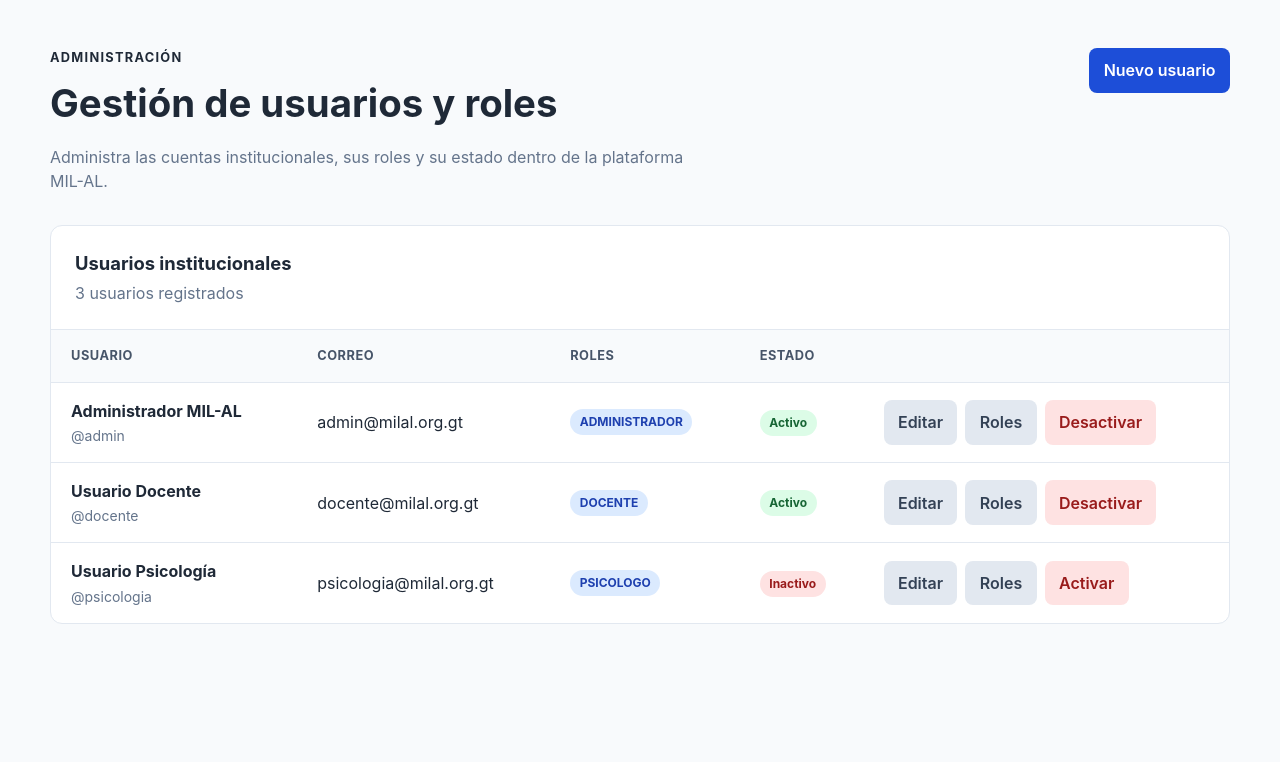
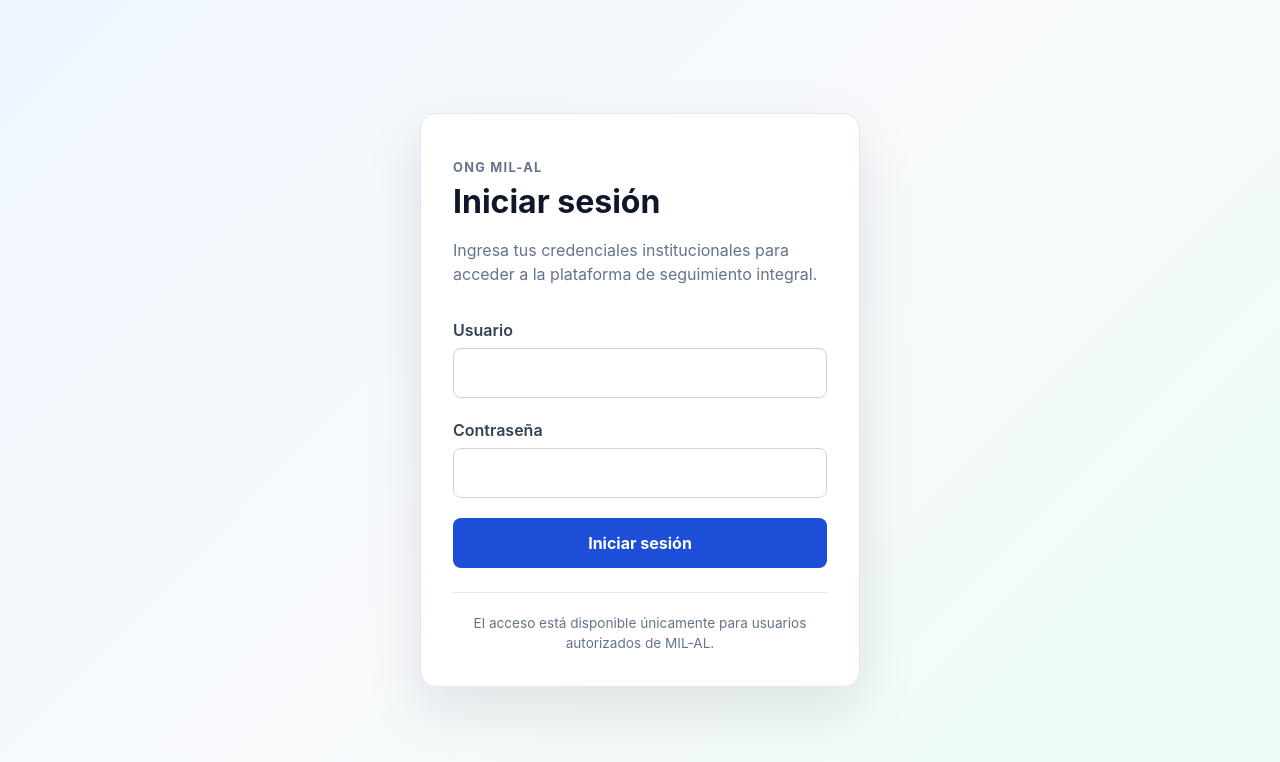
Before and after one commit to JeffValleCotom/ONG_MIL-AL, a React app in the folder frontend/: page / in a window 1280 px wide. Shown: the top 762 px of the page. Built offline with nearby package versions, Linux system fonts and the light colour scheme; the HTML template or start-up script is replaced by a standard one.

Commit message:
feat(auth): implement login form

```diff
--- a/frontend/src/App.jsx
+++ b/frontend/src/App.jsx
@@ -1,8 +1,7 @@
-import './components/Modal.css'
-import UserManagementPage from './features/users/pages/UserManagementPage'
+import LoginPage from './features/auth/pages/LoginPage'
 
 function App() {
-  return <UserManagementPage />
+  return <LoginPage />
 }
 
 export default App
--- /dev/null
+++ b/frontend/src/features/auth/components/LoginForm.jsx
@@ -0,0 +1,89 @@
+import { useState } from 'react'
+
+function LoginForm({
+  onSubmit,
+  isSubmitting = false,
+  error = '',
+}) {
+  const [formData, setFormData] = useState({
+    username: '',
+    password: '',
+  })
+
+  function handleChange(event) {
+    const { name, value } = event.target
+
+    setFormData((current) => ({
+      ...current,
+      [name]: value,
+    }))
+  }
+
+  function handleSubmit(event) {
+    event.preventDefault()
+
+    onSubmit?.(formData)
+  }
+
+  return (
+    <form
+      className="login-form"
+      onSubmit={handleSubmit}
+    >
+      <div className="form-field">
+        <label htmlFor="login-username">
+          Usuario
+        </label>
+
+        <input
+          id="login-username"
+          name="username"
+          type="text"
+          value={formData.username}
+          onChange={handleChange}
+          autoComplete="username"
+          required
+          disabled={isSubmitting}
+        />
+      </div>
+
+      <div className="form-field">
+        <label htmlFor="login-password">
+          Contraseña
+        </label>
+
+        <input
+          id="login-password"
+          name="password"
+          type="password"
+          value={formData.password}
+          onChange={handleChange}
+          autoComplete="current-password"
+          required
+          disabled={isSubmitting}
+        />
+      </div>
+
+      {error && (
+        <div
+          className="login-form__error"
+          role="alert"
+        >
+          {error}
+        </div>
+      )}
+
+      <button
+        className="login-button"
+        type="submit"
+        disabled={isSubmitting}
+      >
+        {isSubmitting
+          ? 'Iniciando sesión...'
+          : 'Iniciar sesión'}
+      </button>
+    </form>
+  )
+}
+
+export default LoginForm
--- /dev/null
+++ b/frontend/src/features/auth/pages/LoginPage.css
@@ -0,0 +1,129 @@
+.login-page {
+  min-height: 100vh;
+  display: flex;
+  align-items: center;
+  justify-content: center;
+  padding: 2rem;
+  background:
+    linear-gradient(
+      135deg,
+      #eff6ff 0%,
+      #f8fafc 50%,
+      #ecfdf5 100%
+    );
+}
+
+.login-card {
+  width: min(100%, 440px);
+  padding: 2rem;
+  border: 1px solid #e2e8f0;
+  border-radius: 1rem;
+  background: #ffffff;
+  box-shadow: 0 24px 60px rgb(15 23 42 / 10%);
+}
+
+.login-card__header {
+  margin-bottom: 2rem;
+}
+
+.login-card__eyebrow {
+  margin: 0 0 0.5rem;
+  color: #1d4ed8;
+  font-size: 0.8rem;
+  font-weight: 700;
+  text-transform: uppercase;
+  letter-spacing: 0.1em;
+}
+
+.login-card__header h1 {
+  margin: 0;
+  color: #0f172a;
+  font-size: 2rem;
+}
+
+.login-card__header p {
+  margin: 0.75rem 0 0;
+  color: #64748b;
+}
+
+.login-form {
+  display: flex;
+  flex-direction: column;
+  gap: 1.25rem;
+}
+
+.login-form .form-field {
+  display: flex;
+  flex-direction: column;
+  gap: 0.4rem;
+}
+
+.login-form .form-field label {
+  color: #334155;
+  font-weight: 600;
+}
+
+.login-form .form-field input {
+  width: 100%;
+  border: 1px solid #cbd5e1;
+  border-radius: 0.5rem;
+  padding: 0.75rem 0.8rem;
+  color: #0f172a;
+  background: #ffffff;
+}
+
+.login-form .form-field input:focus {
+  outline: 2px solid #93c5fd;
+  outline-offset: 1px;
+  border-color: #2563eb;
+}
+
+.login-form__error {
+  padding: 0.75rem 1rem;
+  border-radius: 0.5rem;
+  color: #991b1b;
+  background: #fee2e2;
+}
+
+.login-button {
+  width: 100%;
+  border: 0;
+  border-radius: 0.5rem;
+  padding: 0.8rem 1rem;
+  color: #ffffff;
+  background: #1d4ed8;
+  font-weight: 700;
+  cursor: pointer;
+}
+
+.login-button:hover:not(:disabled) {
+  background: #1e40af;
+}
+
+.login-button:disabled {
+  cursor: not-allowed;
+  opacity: 0.65;
+}
+
+.login-card__footer {
+  margin-top: 1.5rem;
+  padding-top: 1.25rem;
+  border-top: 1px solid #e2e8f0;
+}
+
+.login-card__footer p {
+  margin: 0;
+  color: #64748b;
+  font-size: 0.85rem;
+  text-align: center;
+}
+
+@media (max-width: 520px) {
+  .login-page {
+    padding: 1rem;
+  }
+
+  .login-card {
+    padding: 1.5rem;
+  }
+}
--- /dev/null
+++ b/frontend/src/features/auth/pages/LoginPage.jsx
@@ -0,0 +1,40 @@
+import LoginForm from '../components/LoginForm'
+import './LoginPage.css'
+
+function LoginPage() {
+  function handleLoginSubmit() {
+    // La validación real de credenciales se implementará en TASK-09.
+  }
+
+  return (
+    <main className="login-page">
+      <section className="login-card">
+        <header className="login-card__header">
+          <p className="login-card__eyebrow">
+            ONG MIL-AL
+          </p>
+
+          <h1>Iniciar sesión</h1>
+
+          <p>
+            Ingresa tus credenciales institucionales para acceder
+            a la plataforma de seguimiento integral.
+          </p>
+        </header>
+
+        <LoginForm
+          onSubmit={handleLoginSubmit}
+        />
+
+        <footer className="login-card__footer">
+          <p>
+            El acceso está disponible únicamente para usuarios
+            autorizados de MIL-AL.
+          </p>
+        </footer>
+      </section>
+    </main>
+  )
+}
+
+export default LoginPage
```
Also changed, not shown: 1 other file (tests, documents, lock files or other folders).
